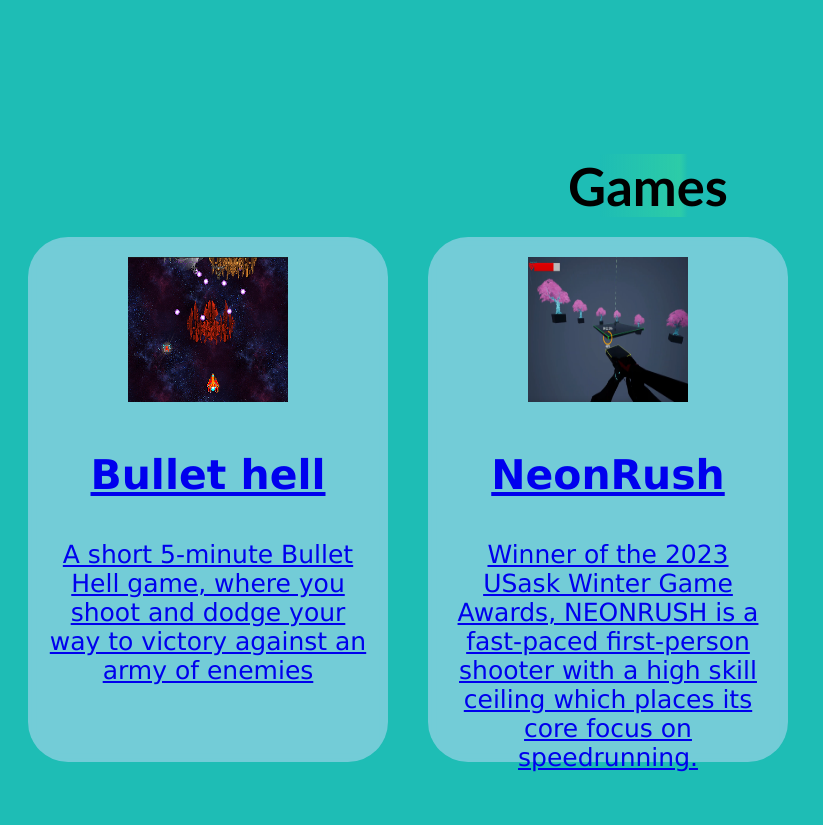
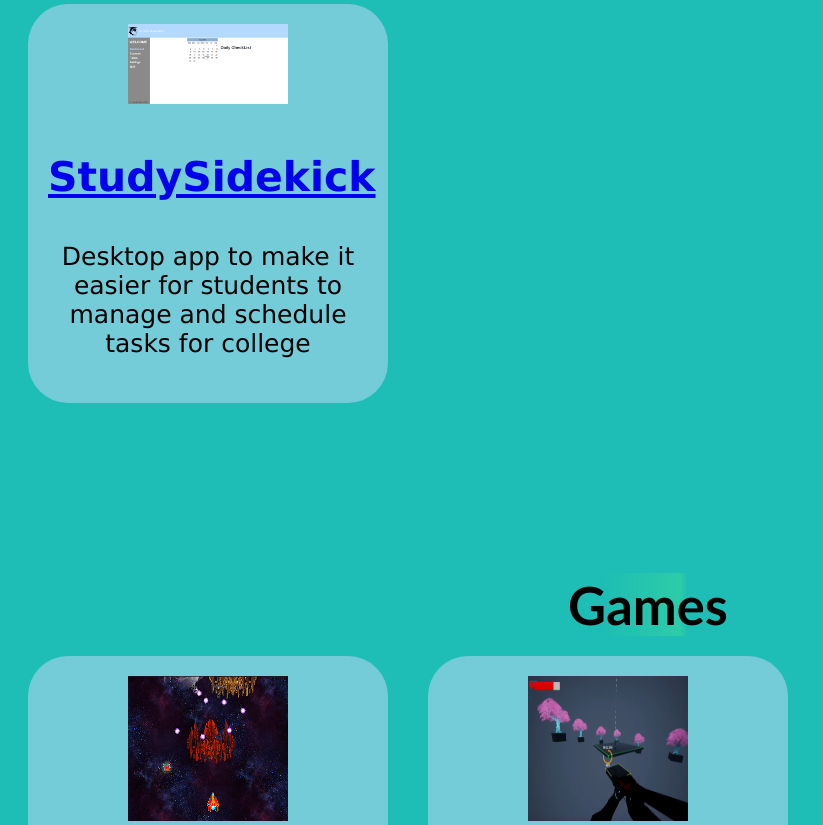
Before and after one commit to locoplains13/PortfolioSite, a website built with Vite: page index.html in a window 1280 px wide. Shown: the part 881-1706 px from the top of the page, without its empty margins (0-823 px from the left). Built offline with nearby package versions, Linux system fonts and the light colour scheme; animation ran at ten frames a second; files whose address does not match are found by name.

Commit message:
added applications project card, changed link to project to just display in the title of project card

```diff
--- a/index.html
+++ b/index.html
@@ -106,23 +106,30 @@
     </div>
     <div class="projects-section" id="apps">
       <h2 class="projects-title">Applications</h2>
+      <div class="project-card">
+        <img class="project-pic" src="images/studysidekick cover.png" alt="studysidekick cover">
+        <a href="https://github.com/locoplains13/StudySidekick" class="project-link">
+        <h3>StudySidekick</h3>
+        </a>
+        <p class="project-details">Desktop app to make it easier for students to manage and schedule tasks for college</p>
+      </div>
     </div>
     <div class="projects-section" id="games">
       <h2 class="projects-title">Games</h2>
       <div class="inline-projects">
         <div class="project-card">
+          <img class="project-pic" src="images/bullet hell cover.png" alt="bullet hell cover">
           <a href="https://locoplains.itch.io/bh-war" class="project-link">
-          <img class="project-pic" src="images/bullet hell cover.png" alt="bullet hell cover">
           <h3>Bullet hell</h3>
+          </a>
           <p class="project-details">A short 5-minute Bullet Hell game, where you shoot and dodge your way to victory against an army of enemies</p>
-          </a>
         </div>
         <div class="project-card">
+          <img class="project-pic" src="images/neonrush cover.png" alt="neonrush cover">
           <a href="https://banishlight.itch.io/neonrush" class="project-link">
-          <img class="project-pic" src="images/neonrush cover.png" alt="neonrush cover">
           <h3>NeonRush</h3>
+          </a>
           <p class="project-details">Winner of the 2023 USask Winter Game Awards, NEONRUSH is a fast-paced first-person shooter with a high skill ceiling which places its core focus on speedrunning.</p>
-          </a>
         </div>
       </div>
     </div>
```
Also changed, not shown: images/studysidekick cover.png (added).
